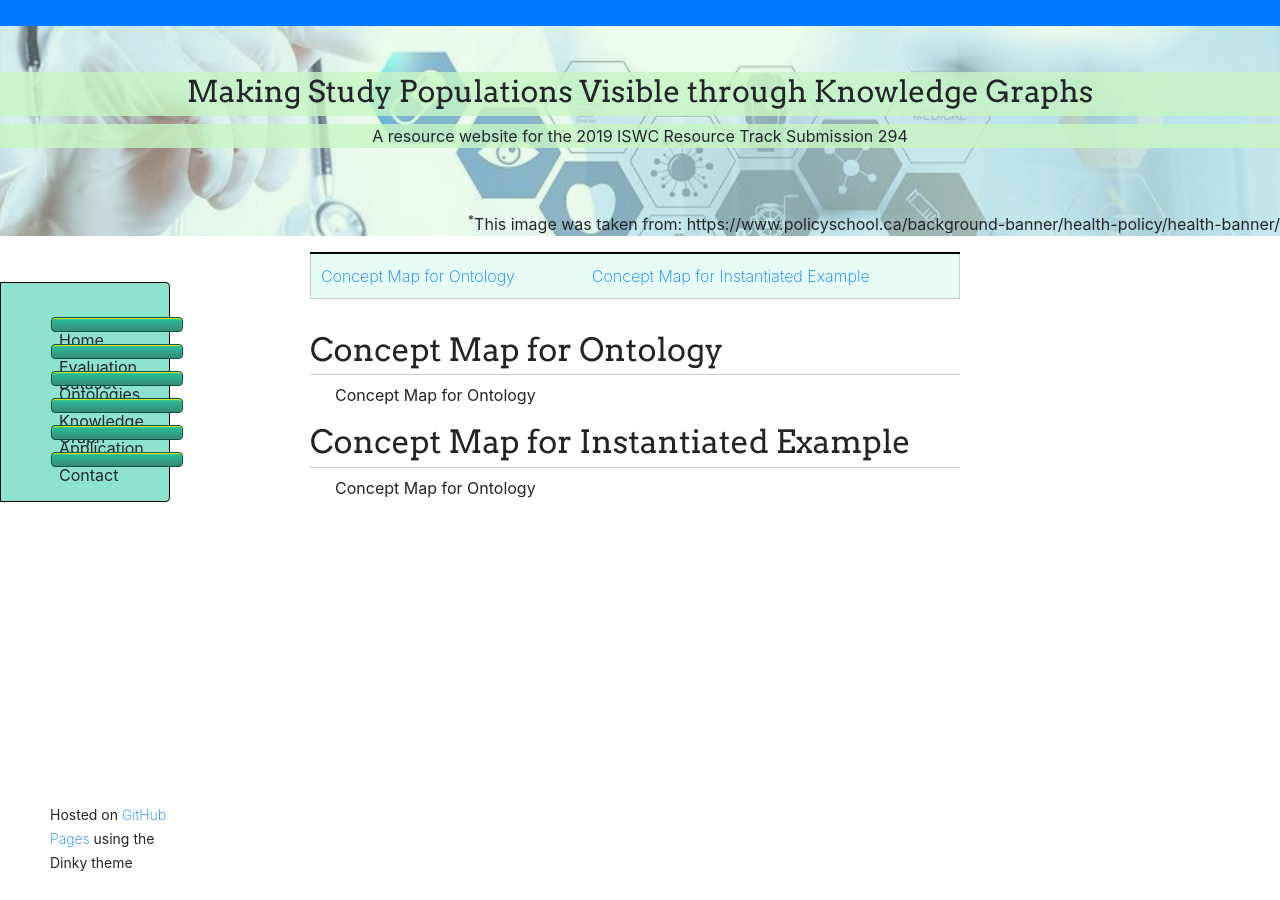
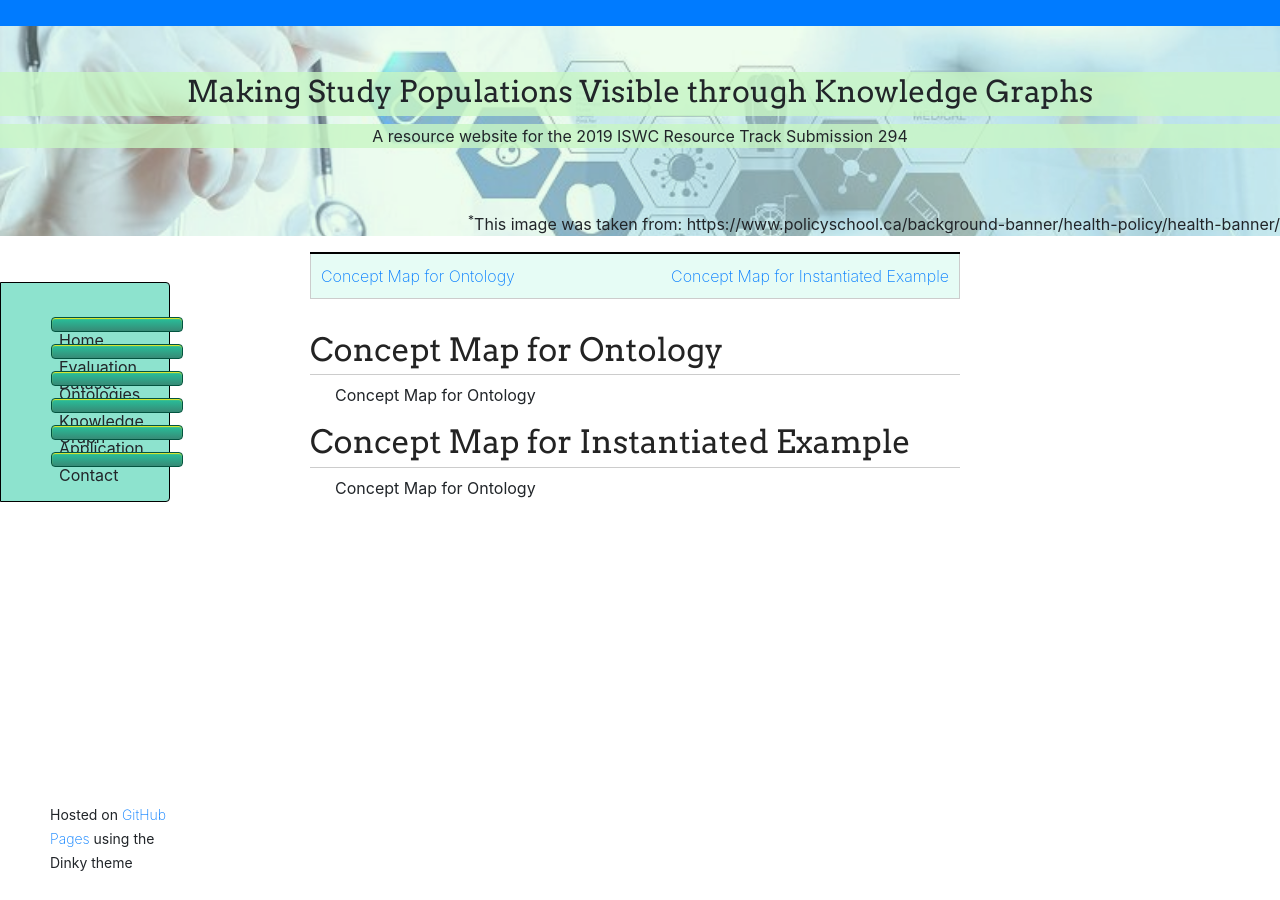
Before and after one commit to tetherless-world/study-cohort-ontology, a Jekyll site: the page built from schema-diagram.md, in a window 1280 px wide. Built offline with Jekyll 4.4.1, drawn with Linux system fonts in a browser that asks for light colours; nearby versions of some CDN libraries; our own code applies the rules of GitHub Pages for plain Markdown files; library files that are not in the unit come from our copies.

Commit message:
Update jekyll-theme-dinky.scss

```diff
--- a/_sass/jekyll-theme-dinky.scss
+++ b/_sass/jekyll-theme-dinky.scss
@@ -508,8 +508,10 @@ table.scroll tbody {
 tbody { border-top: 2px solid black; }
 
 tbody td, thead th {
+     width: 100%;
      padding: 10px;
      background: #e6fcf5;
+	white-space: nowrap;
 }
 
 tbody td:last-child, thead th:last-child {
```
